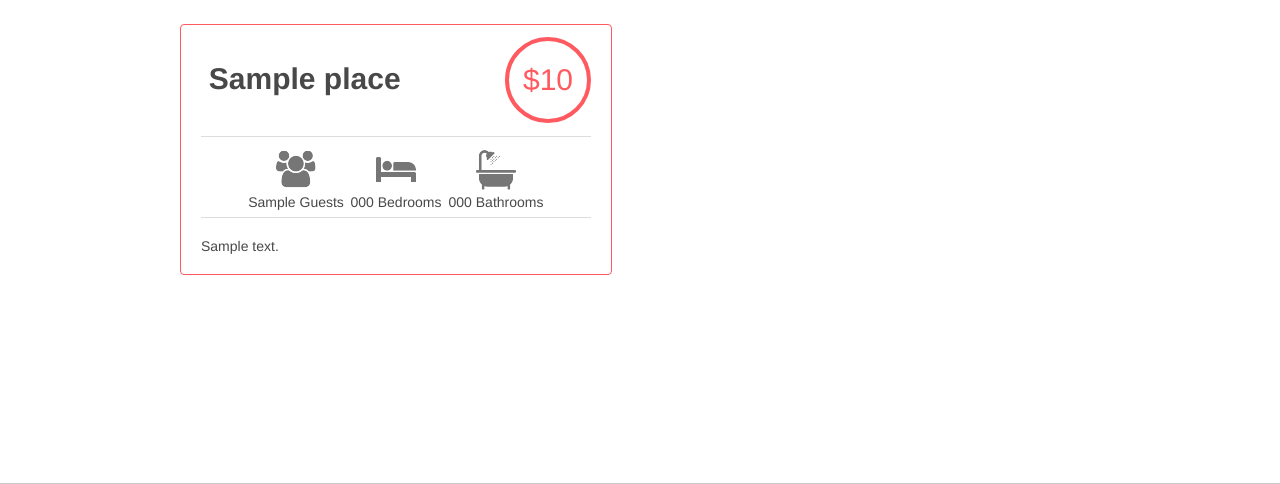
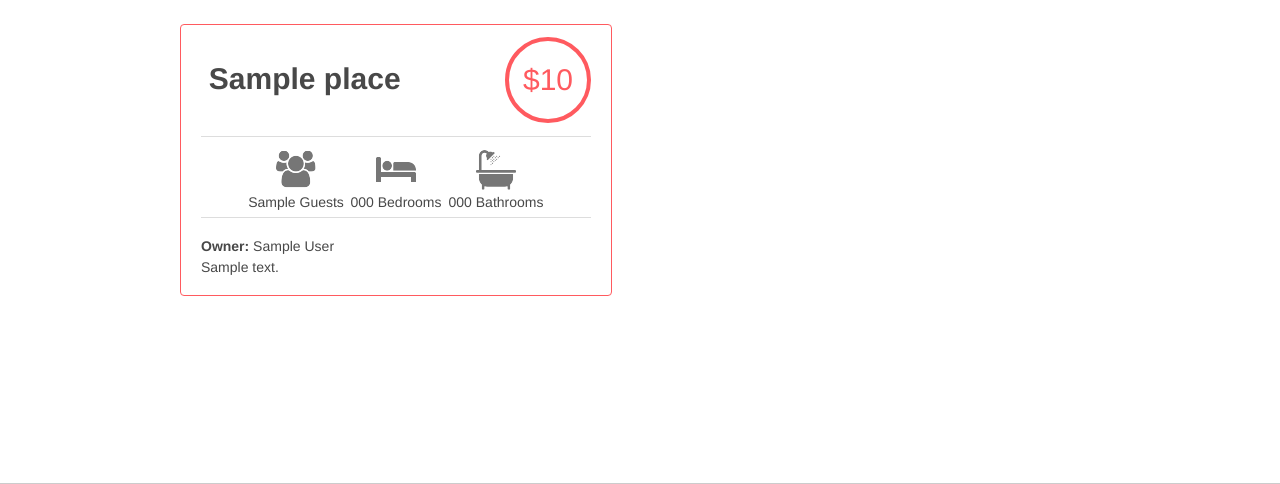
Before and after one commit to EugeneJoe/AirBnB_clone_v4, a Flask app: template web_dynamic/templates/2-hbnb.html in a window 1280 px wide. Shown: the part 256-740 px from the top of the page. Run offline with Flask 2, Linux system fonts and the light colour scheme; the template is opened without the code that fills it: most values are stand-ins (such as "Sample title", 1, 10 or a date in 2020); some libraries are stand-ins or nearby versions.

Commit message:
Return the line for users

```diff
--- a/web_dynamic/templates/2-hbnb.html
+++ b/web_dynamic/templates/2-hbnb.html
@@ -66,6 +66,7 @@
             <div class="number_bathrooms">{{ place.number_bathrooms }} Bathroom{% if place.number_bathrooms != 1 %}s{% endif %}</div>
 	  </div>
 	  <div class="user">
+      <b>Owner:</b> {{ place.user.first_name }} {{ place.user.last_name }}
           </div>
           <div class="description">
 	    {{ place.description | safe }}
```
